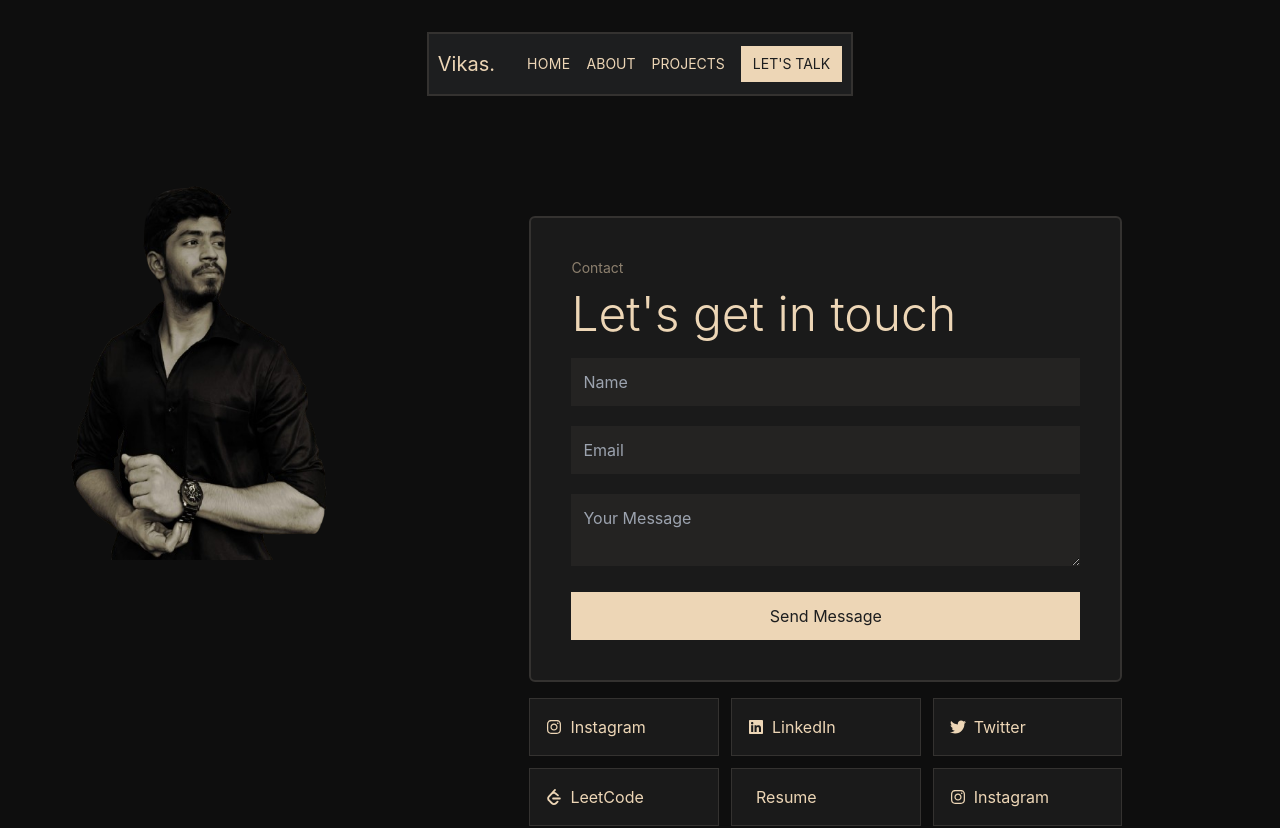
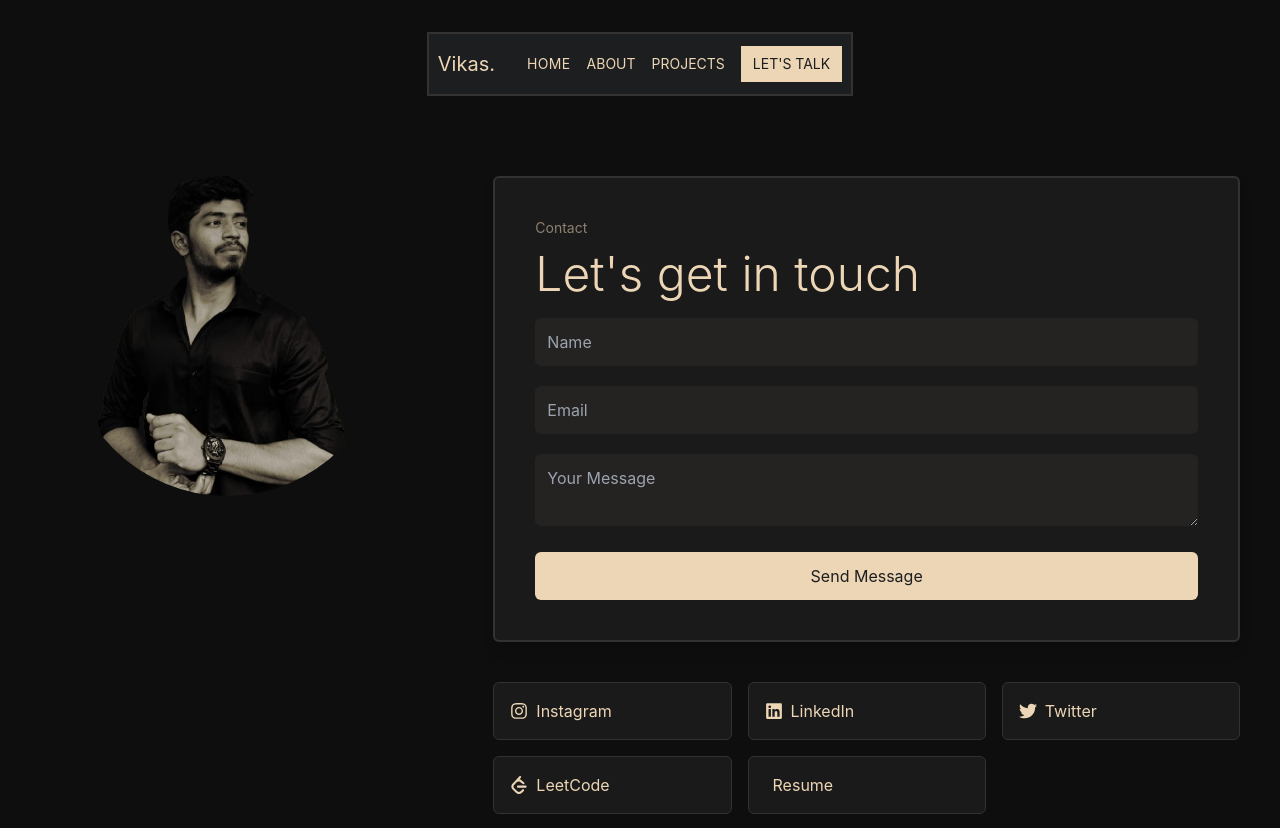
Before and after one commit to vikasas/my-portfolio, a React (Create React App) app: page /contact in a window 1280 px wide. Shown: the top 828 px of the page. Built offline with nearby package versions, Linux system fonts and the light colour scheme.

Commit message:
Describe the changes you made

```diff
--- a/src/components/Body.js
+++ b/src/components/Body.js
@@ -8,39 +8,53 @@ import NewHelper from './NewHelper';
 const Body = () => {
   return (
     <div>
-      <div className="w-screen h-auto flex flex-col items-center justify-center p-4">
+      {/* Main Container */}
+      <div className="w-full h-auto flex flex-col items-center justify-center p-6 sm:p-10">
+
+        {/* Profile Image Section */}
         <div className="w-3/4 sm:w-1/2 lg:w-1/3 h-auto mb-6">
           <img
             src={pic}
             alt="Profile"
-            className="z-10 shadow-lg w-full rounded-md"
+            className="z-10 shadow-lg w-full rounded-md object-cover"
           />
         </div>
+
+        {/* Text Section */}
         <div className="text-center px-4">
-          <p className="text-beige text-5xl sm:text-6xl lg:text-8xl font-light leading-tight">
+          <p className="text-beige text-4xl sm:text-5xl lg:text-6xl font-light leading-tight">
             Web Designer
           </p>
-          <p className="text-beige text-5xl sm:text-6xl lg:text-8xl font-light leading-tight mt-3">
+          <p className="text-beige text-4xl sm:text-5xl lg:text-6xl font-light leading-tight mt-2">
             & Developer
           </p>
-          <p className="text-smalltext text-lg sm:text-xl lg:text-2xl font-normal mt-6">
+          <p className="text-smalltext text-base sm:text-lg lg:text-xl font-normal mt-4">
             Vikas, a passionate Developer studying final year BE at GM Institute of Technology
           </p>
         </div>
+
+        {/* Skills Section */}
         <div className="mt-8 w-full px-4">
           <Skills />
         </div>
-        <div>
-          <NewHelper/>
+
+        {/* Helper Component */}
+        <div className="w-full mt-8 px-4">
+          <NewHelper />
         </div>
+
+        {/* Projects Section */}
         <div className="w-full mt-12 px-4">
           <Projects />
         </div>
       </div>
-      <div>
+
+      {/* Additional Sections */}
+      <div className="w-full px-4">
         <Helper />
       </div>
-      <div>
+
+      <div className="w-full mt-8">
         <Footer />
       </div>
     </div>
--- a/src/components/Contact.js
+++ b/src/components/Contact.js
@@ -8,66 +8,71 @@ const socialmedia = [
   { icon: <FaLinkedin />, name: "LinkedIn", link: "https://www.linkedin.com/in/vikas-as-006128284?utm_source=share&utm_campaign=share_via&utm_content=profile&utm_medium=android_app" },
   { icon: <FaTwitter />, name: "Twitter", link: "https://www.twitter.com" },
   { icon: <SiLeetcode />, name: "LeetCode", link: "https://leetcode.com/u/vikas_as18/" },
-  { icon: "", name: "Resume", link: "https://drive.google.com/file/d/1P7tUNSRALzkIiQ1HGhkHQlBFE7Bvfb1J/view?usp=drivesdk " },
-  { icon: <FaInstagram />, name: "Instagram", link: "https://www.instagram.com/vikaaas_as?igsh=MWp5dHJ6MDRsZHhzYg==" },
+  { icon: "", name: "Resume", link: "https://drive.google.com/file/d/1P7tUNSRALzkIiQ1HGhkHQlBFE7Bvfb1J/view?usp=drivesdk" },
 ];
 
 const Contact = () => {
   return (
     <div>
-      <div className="w-full h-auto bg-background text-beige flex flex-col lg:flex-row justify-center items-start p-10 mt-10">
-        <div className="w-full lg:w-1/3">
-          <div className="h-3/4 flex justify-center ">
-            <img src={pic} alt="Profile" className="w-60 h-60 sm:w-80 sm:h-80 lg:w-96 lg:h-96" />
-          </div>
+      <div className="w-full bg-background text-beige flex flex-col lg:flex-row justify-center items-start p-5 sm:p-10 mt-10 space-y-10 lg:space-y-0">
+        {/* Profile Image Section */}
+        <div className="w-full lg:w-1/3 flex justify-center items-center">
+          <img
+            src={pic}
+            alt="Profile"
+            className="rounded-full w-40 h-40 sm:w-60 sm:h-60 lg:w-80 lg:h-80 object-cover"
+          />
         </div>
 
-        <div className="lg:ml-20 mt-10 h-auto w-full lg:w-4/5 flex flex-col justify-start text-center lg:text-left">
-          <div className="lg:ml-20 lg:w-3/4 w-full flex flex-col justify-start">
-            <div className="border-2 border-bordercol w-full bg-container p-10 rounded-md">
+        {/* Contact Form and Social Links */}
+        <div className="lg:ml-20 w-full lg:w-2/3 flex flex-col justify-start text-center lg:text-left">
+          <div className="bg-container border-2 border-bordercol p-5 sm:p-10 rounded-md shadow-lg">
             <h6 className="text-sm font-normal text-smalltext">Contact</h6>
-              <p className="text-5xl text-beige mt-3 font-light">Let's get in touch</p>
+            <p className="text-3xl sm:text-4xl lg:text-5xl font-light mt-3">Let's get in touch</p>
+
+            {/* Form */}
             <input
               type="text"
               placeholder="Name"
-                className="bg-hovercol text-smalltext p-3 mt-5 w-full focus:outline-none focus:ring-2 focus:ring-bordercol"
+              className="bg-hovercol text-smalltext p-3 mt-5 w-full rounded-md focus:outline-none focus:ring-2 focus:ring-bordercol"
             />
             <input
               type="text"
               placeholder="Email"
-                className="bg-hovercol text-smalltext p-3 mt-5 w-full focus:outline-none focus:ring-2 focus:ring-bordercol"
+              className="bg-hovercol text-smalltext p-3 mt-5 w-full rounded-md focus:outline-none focus:ring-2 focus:ring-bordercol"
             />
             <textarea
               placeholder="Your Message"
-                className="bg-hovercol text-smalltext p-3 mt-5 w-full focus:outline-none focus:ring-2 focus:ring-bordercol"
+              className="bg-hovercol text-smalltext p-3 mt-5 w-full rounded-md focus:outline-none focus:ring-2 focus:ring-bordercol"
             ></textarea>
             <a href="mailto:your-vikasas202002@gmail.com">
-                <button className="bg-btnbg text-btntextcol w-full p-3 mt-5 hover:opacity-80">
+              <button className="bg-btnbg text-btntextcol w-full p-3 mt-5 rounded-md hover:opacity-80">
                 Send Message
               </button>
             </a>
           </div>
 
-            <div className="w-full">
-              <div className="grid mt-4 grid-cols-1 sm:grid-cols-2 lg:grid-cols-3 gap-3">
+          {/* Social Media Links */}
+          <div className="mt-10">
+            <div className="grid grid-cols-1 sm:grid-cols-2 lg:grid-cols-3 gap-4">
               {socialmedia.map((social, index) => (
                 <a
                   key={index}
                   href={social.link}
                   target="_blank"
                   rel="noopener noreferrer"
-                    className="cursor-pointer flex items-center justify-start p-4 bg-container border border-bordercol hover:bg-hovercol hover:opacity-1 hover:border-beige transition"
+                  className="flex items-center justify-start p-4 bg-container border border-bordercol hover:bg-hovercol hover:opacity-90 hover:border-beige transition rounded-md"
                 >
-                    <span>{social.icon}</span>
-                    <span className="ml-2">{social.name}</span>
+                  <span className="text-lg">{social.icon}</span>
+                  <span className="ml-2 text-sm lg:text-base">{social.name}</span>
                 </a>
               ))}
             </div>
           </div>
         </div>
       </div>
-      </div>
 
+      {/* Footer */}
       <div className="mt-20 w-full">
         <Footer />
       </div>
--- a/src/components/Footer.js
+++ b/src/components/Footer.js
@@ -3,8 +3,8 @@ import { Link } from 'react-router-dom';
 
 const Footer = () => {
   return (
-    <footer className="bg-container text-beige py-6">
-      <div className="container mx-auto px-4 flex flex-col md:flex-row justify-between items-center space-y-4 md:space-y-0">
+    <footer className="bg-container  text-beige py-6">
+      <div className="container px-4 flex flex-col md:flex-row justify-between items-center space-y-4 md:space-y-0">
         <div className="text-center md:text-left text-lg font-semibold">
           © 2025 YourCompanyName
         </div>
--- a/src/components/Helper.js
+++ b/src/components/Helper.js
@@ -2,7 +2,7 @@ import { Link } from "react-router-dom";
 
 const Helper = () =>{
     return(
-        <div className="w-full h-screen sm:h-screen lg:h-screen bg-container flex justify-center items-center">
+        <div className="w-full sm:h-[70vh] sm:h-screen lg:h-screen bg-container flex justify-center items-center">
             <div className="w-3/4 h-4/5  lg:w-3/4  lg:h-1/2 text-center">
                 <p className="sm:text-8xl lg:text-8xl text-6xl text-beige font-light ">Hey, wanna Know </p>
                 <p className="sm:text-8xl lg:text-8xl text-6xl text-beige font-light mt-2 lg:mt-6">Me More</p>
--- a/src/components/NewHelper.js
+++ b/src/components/NewHelper.js
@@ -19,7 +19,7 @@ const NewHelper = () =>{
       ];
 
     return(
-        <div className="w-full p-10">
+        <div className="p-5 md:p-10 lg:p-20">
             <h6 className="text-2xl font-normal text-beige">Intrests</h6>
             <div className="grid grid-cols-1 lg:grid-cols-3 md:grid-cols-2 gap-4">
                 {service.map((serv , index) =>(
```
Lines whose indentation alone changed are shown as unchanged.
